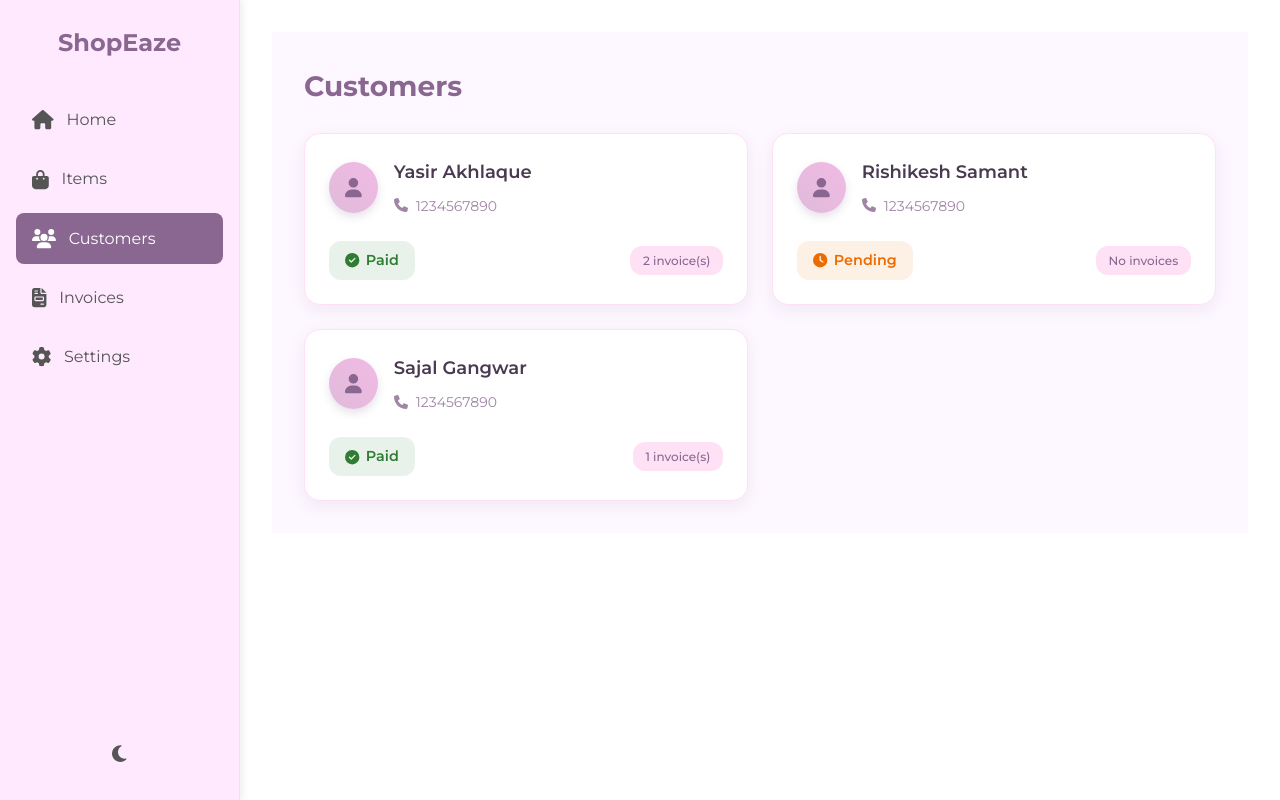
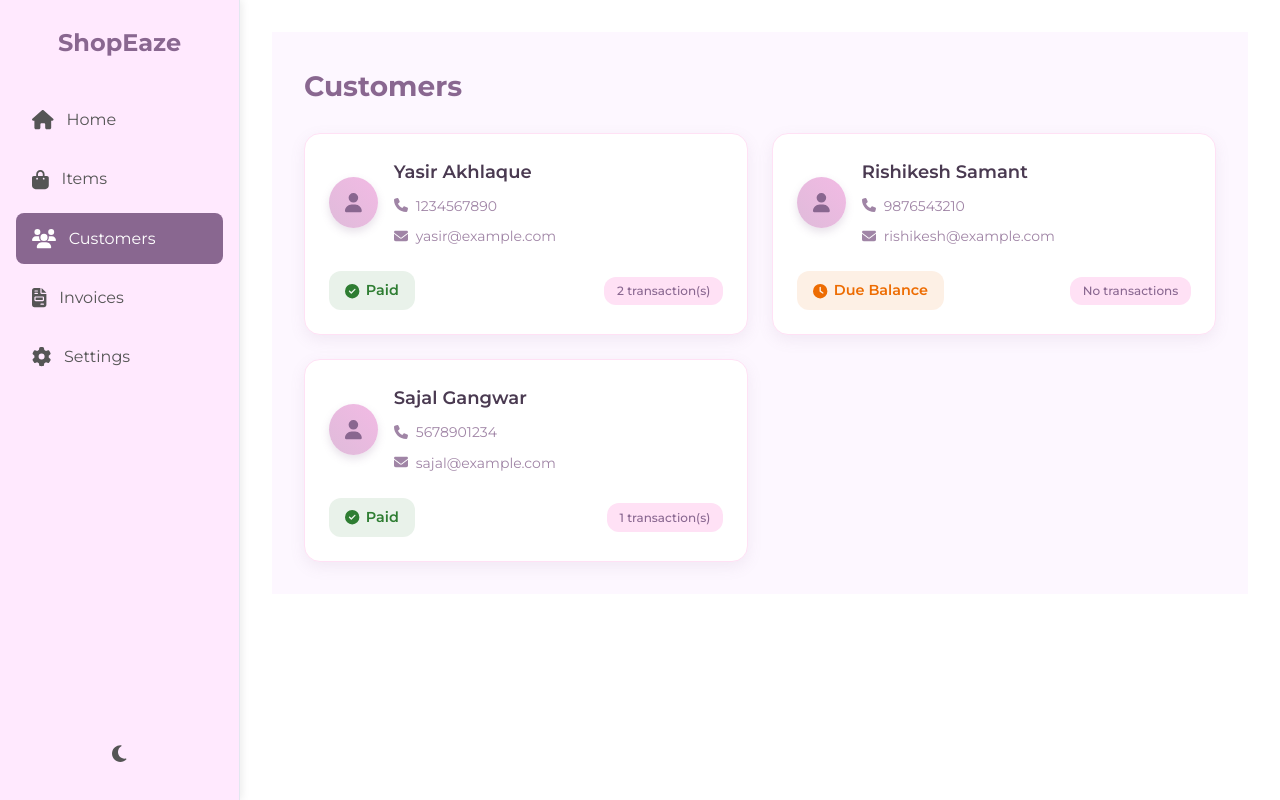
Before and after one commit to rishikeshsamant/Shopeaze, a React (Vite) app in the folder client/: page /customers in a window 1280 px wide. Built offline with nearby package versions, Linux system fonts and the light colour scheme; a web font is replaced by a local one.

Commit message:
Improved Customer Card

```diff
--- a/client/src/Components/CustomerCard.jsx
+++ b/client/src/Components/CustomerCard.jsx
@@ -1,7 +1,21 @@
 import { FontAwesomeIcon } from '@fortawesome/react-fontawesome';
-import { faUser, faPhone, faCheckCircle, faClock } from '@fortawesome/free-solid-svg-icons';
+import { faUser, faPhone, faCheckCircle, faClock, faEnvelope } from '@fortawesome/free-solid-svg-icons';
 
 export default function CustomerCard({ customer, onClick }) {
+    // Determine status based on balanceDue and amountPaid
+    const getStatus = () => {
+        if (customer.balanceDue > 0) {
+            return { status: 'pending', icon: faClock, label: 'Due Balance' };
+        } else if (customer.amountPaid > 0) {
+            return { status: 'paid', icon: faCheckCircle, label: 'Paid' };
+        } else {
+            return { status: 'new', icon: faUser, label: 'New' };
+        }
+    };
+
+    const status = getStatus();
+    const transactionCount = customer.transactions.length;
+
     return (
         <div className="modern-card" onClick={onClick}>
             <div className="top-row">
@@ -9,23 +23,27 @@ export default function CustomerCard({ customer, onClick }) {
                     <FontAwesomeIcon icon={faUser} />
                 </div>
                 <div className='customer-det'>
-                    <h3>{customer.CustomerName}</h3>
+                    <h3>{customer.name}</h3>
                     <p>
                         <FontAwesomeIcon icon={faPhone} style={{ marginRight: '8px' }} />
-                        {customer.CustomerMobile}
+                        {customer.phoneNumber}
+                    </p>
+                    <p>
+                        <FontAwesomeIcon icon={faEnvelope} style={{ marginRight: '8px' }} />
+                        {customer.email}
                     </p>
                 </div>
             </div>
             <div className="bottom-row">
-                <div className={`status ${customer.Status.toLowerCase()}`}>
-                    <FontAwesomeIcon icon={customer.Status === 'Paid' ? faCheckCircle : faClock} />
-                    {customer.Status}
+                <div className={`status ${status.status}`}>
+                    <FontAwesomeIcon icon={status.icon} />
+                    {status.label}
                 </div>
                 <div className="items-preview">
-                    {customer.invoices.length > 0 ? (
-                        <span>{customer.invoices.length} invoice(s)</span>
+                    {transactionCount > 0 ? (
+                        <span>{transactionCount} transaction(s)</span>
                     ) : (
-                        <span>No invoices</span>
+                        <span>No transactions</span>
                     )}
                 </div>
             </div>
--- a/client/src/Components/CustomerDetailModal.jsx
+++ b/client/src/Components/CustomerDetailModal.jsx
@@ -12,11 +12,46 @@ import {
   faShoppingBag,
   faEnvelope,
   faPlus,
-  faTimes
+  faTimes,
+  faWallet,
+  faCreditCard,
+  faReceipt
 } from '@fortawesome/free-solid-svg-icons';
 
 export default function CustomerDetailModal({ customer, onClose }) {
-    const [selectedInvoice, setSelectedInvoice] = useState(null);
+    const [selectedTransaction, setSelectedTransaction] = useState(null);
+
+    // Format date for display
+    const formatDate = (dateString) => {
+        const date = new Date(dateString);
+        return date.toLocaleDateString('en-IN', {
+            year: 'numeric',
+            month: 'short',
+            day: 'numeric'
+        });
+    };
+
+    // Format currency for display
+    const formatCurrency = (amount) => {
+        return new Intl.NumberFormat('en-IN', {
+            style: 'currency',
+            currency: 'INR',
+            maximumFractionDigits: 0
+        }).format(amount);
+    };
+
+    // Determine customer status
+    const getStatus = () => {
+        if (customer.balanceDue > 0) {
+            return { status: 'pending', icon: faClock, label: 'Due Balance' };
+        } else if (customer.amountPaid > 0) {
+            return { status: 'paid', icon: faCheckCircle, label: 'Paid' };
+        } else {
+            return { status: 'new', icon: faUser, label: 'New' };
+        }
+    };
+
+    const status = getStatus();
 
     return (
         <div className="modal-overlay full-screen">
@@ -30,14 +65,18 @@ export default function CustomerDetailModal({ customer, onClose }) {
                         <FontAwesomeIcon icon={faUser} />
                     </div>
                     <div className="modal-header-info">
-                        <h2>{customer.CustomerName}</h2>
+                        <h2>{customer.name}</h2>
                         <p>
                             <FontAwesomeIcon icon={faPhone} style={{ marginRight: '8px' }} />
-                            {customer.CustomerMobile}
+                            {customer.phoneNumber}
                         </p>
-                        <div className={`status-badge ${customer.Status.toLowerCase()}`}>
-                            <FontAwesomeIcon icon={customer.Status === 'Paid' ? faCheckCircle : faClock} />
-                            {customer.Status}
+                        <p>
+                            <FontAwesomeIcon icon={faEnvelope} style={{ marginRight: '8px' }} />
+                            {customer.email}
+                        </p>
+                        <div className={`status-badge ${status.status}`}>
+                            <FontAwesomeIcon icon={status.icon} />
+                            {status.label}
                         </div>
                     </div>
                 </div>
@@ -46,68 +85,109 @@ export default function CustomerDetailModal({ customer, onClose }) {
                     <div className="info-section">
                         <h3>Customer Information</h3>
                         <p>
-                            <span><FontAwesomeIcon icon={faMapMarkerAlt} /> Address</span>
-                            <span>{customer.CustomerAdd}</span>
+                            <span><FontAwesomeIcon icon={faMapMarkerAlt} /> Billing Address</span>
+                            <span>{customer.billingAddress}</span>
                         </p>
                         <p>
-                            <span><FontAwesomeIcon icon={faPhone} /> Phone</span>
-                            <span>{customer.CustomerMobile}</span>
+                            <span><FontAwesomeIcon icon={faMapMarkerAlt} /> Shipping Address</span>
+                            <span>{customer.shippingAddress}</span>
                         </p>
                         <p>
-                            <span><FontAwesomeIcon icon={faEnvelope} /> Email</span>
-                            <span>customer@example.com</span>
+                            <span><FontAwesomeIcon icon={faWallet} /> Balance Due</span>
+                            <span className={customer.balanceDue > 0 ? 'due-amount' : ''}>
+                                {formatCurrency(customer.balanceDue)}
+                            </span>
+                        </p>
+                        <p>
+                            <span><FontAwesomeIcon icon={faMoneyBillWave} /> Amount Paid</span>
+                            <span>{formatCurrency(customer.amountPaid)}</span>
+                        </p>
+                        <p>
+                            <span><FontAwesomeIcon icon={faCalendarAlt} /> Customer Since</span>
+                            <span>{formatDate(customer.createdAt)}</span>
                         </p>
                     </div>
 
                     <div className="purchase-section">
-                        <h3>Purchase History</h3>
-                        {customer.invoices.length > 0 ? (
-                            <div className="invoice-list">
-                                {customer.invoices.map((invoice) => (
-                                    <div key={invoice.id}
-                                        className="invoice-item"
-                                        onClick={() => setSelectedInvoice(invoice)}
+                        <h3>Transaction History</h3>
+                        {customer.transactions.length > 0 ? (
+                            <div className="transaction-grid">
+                                {customer.transactions.map((transaction, index) => (
+                                    <div
+                                        key={index}
+                                        className={`transaction-card ${selectedTransaction === transaction ? 'selected' : ''}`}
+                                        onClick={() => setSelectedTransaction(transaction)}
                                     >
-                                        <div className="invoice-date">
-                                            <FontAwesomeIcon icon={faCalendarAlt} style={{ marginRight: '8px' }} />
-                                            {invoice.date}
+                                        <div className="transaction-header">
+                                            <div className="transaction-icon">
+                                                <FontAwesomeIcon icon={faReceipt} />
+                                            </div>
+                                            <div className="transaction-amount">
+                                                {formatCurrency(transaction.amount)}
+                                            </div>
                                         </div>
-                                        <div className="invoice-amount">
-                                            <FontAwesomeIcon icon={faMoneyBillWave} style={{ marginRight: '8px' }} />
-                                            {invoice.amount}
+                                        <div className="transaction-details">
+                                            <div className="transaction-date">
+                                                <FontAwesomeIcon icon={faCalendarAlt} />
+                                                <span>{formatDate(transaction.date)}</span>
+                                            </div>
+                                            <div className="transaction-method">
+                                                <FontAwesomeIcon icon={faCreditCard} />
+                                                <span>{transaction.method}</span>
+                                            </div>
+                                            {transaction.notes && (
+                                                <div className="transaction-notes">
+                                                    {transaction.notes}
+                                                </div>
+                                            )}
                                         </div>
                                     </div>
                                 ))}
                             </div>
                         ) : (
-                            <p>No invoices found for this customer.</p>
+                            <p className="no-transactions">No transactions found for this customer.</p>
                         )}
 
-                        {selectedInvoice && (
-                            <div className="invoice-details">
+                        {selectedTransaction && (
+                            <div className="transaction-detail-card">
                                 <h3>
                                     <FontAwesomeIcon icon={faFileInvoice} style={{ marginRight: '8px' }} />
-                                    Invoice Details
+                                    Transaction Details
                                 </h3>
-                                <div className="invoice-info">
-                                    <p>
-                                        <span><FontAwesomeIcon icon={faCalendarAlt} /> Date</span>
-                                        <span>{selectedInvoice.date}</span>
-                                    </p>
-                                    <p>
-                                        <span><FontAwesomeIcon icon={faMoneyBillWave} /> Amount</span>
-                                        <span>{selectedInvoice.amount}</span>
-                                    </p>
+                                <div className="transaction-detail-content">
+                                    <div className="detail-row">
+                                        <div className="detail-label">
+                                            <FontAwesomeIcon icon={faCalendarAlt} /> Date
+                                        </div>
+                                        <div className="detail-value">
+                                            {formatDate(selectedTransaction.date)}
+                                        </div>
+                                    </div>
+                                    <div className="detail-row">
+                                        <div className="detail-label">
+                                            <FontAwesomeIcon icon={faMoneyBillWave} /> Amount
+                                        </div>
+                                        <div className="detail-value highlight">
+                                            {formatCurrency(selectedTransaction.amount)}
+                                        </div>
+                                    </div>
+                                    <div className="detail-row">
+                                        <div className="detail-label">
+                                            <FontAwesomeIcon icon={faCreditCard} /> Payment Method
+                                        </div>
+                                        <div className="detail-value">
+                                            {selectedTransaction.method}
+                                        </div>
+                                    </div>
+                                    {selectedTransaction.notes && (
+                                        <div className="detail-row notes">
+                                            <div className="detail-label">Notes</div>
+                                            <div className="detail-value">
+                                                {selectedTransaction.notes}
+                                            </div>
+                                        </div>
+                                    )}
                                 </div>
-                                <h4>Purchased Items:</h4>
-                                <ul>
-                                    {selectedInvoice.details.map((item, index) => (
-                                        <li key={index}>
-                                            <FontAwesomeIcon icon={faShoppingBag} style={{ marginRight: '8px' }} />
-                                            {item}
-                                        </li>
-                                    ))}
-                                </ul>
                             </div>
                         )}
 
--- a/client/src/pages/Customer.jsx
+++ b/client/src/pages/Customer.jsx
@@ -6,32 +6,89 @@ import '../styles/Customer.css';
 export default function Customer() {
     const [selectedCustomer, setSelectedCustomer] = useState(null);
 
-    const CustomerData = [
+    // Updated customer data structure to match backend schema
+    const customerData = [
         {
-            CustomerName: "Yasir Akhlaque",
-            CustomerAdd: "A 22/50 jbp lorema, UP",
-            CustomerMobile: "1234567890",
-            Status: "Paid",
-            invoices: [
-                { id: 1, date: "2024-12-01", amount: "₹120", details: ['Burger', 'Soda'] },
-                { id: 2, date: "2024-11-20", amount: "₹200", details: ['Pizza'] }
-            ]
+            _id: "1",
+            user: "user123",
+            name: "Yasir Akhlaque",
+            email: "yasir@example.com",
+            phoneNumber: "1234567890",
+            billingAddress: "A 22/50 jbp lorema, UP",
+            shippingAddress: "A 22/50 jbp lorema, UP",
+            balanceDue: 0,
+            amountPaid: 320,
+            transactions: [
+                {
+                    date: "2024-01-15T10:30:00Z",
+                    amount: 120,
+                    method: "UPI",
+                    notes: "Payment for invoice #INV-001"
+                },
+                {
+                    date: "2023-12-20T14:45:00Z",
+                    amount: 200,
+                    method: "Cash",
+                    notes: "Payment for invoice #INV-002"
+                }
+            ],
+            paymentHistory: [
+                {
+                    invoiceId: "inv001",
+                    amount: 120,
+                    date: "2024-01-15T10:30:00Z"
+                },
+                {
+                    invoiceId: "inv002",
+                    amount: 200,
+                    date: "2023-12-20T14:45:00Z"
+                }
+            ],
+            createdAt: "2023-10-01T08:00:00Z",
+            updatedAt: "2024-01-15T10:30:00Z"
         },
         {
-            CustomerName: "Rishikesh Samant",
-            CustomerAdd: "A 22/50 jbp lorema, UP",
-            CustomerMobile: "1234567890",
-            Status: "Pending",
-            invoices: []
+            _id: "2",
+            user: "user123",
+            name: "Rishikesh Samant",
+            email: "rishikesh@example.com",
+            phoneNumber: "9876543210",
+            billingAddress: "B 15/32 abc colony, MP",
+            shippingAddress: "B 15/32 abc colony, MP",
+            balanceDue: 150,
+            amountPaid: 0,
+            transactions: [],
+            paymentHistory: [],
+            createdAt: "2023-11-05T09:15:00Z",
+            updatedAt: "2023-11-05T09:15:00Z"
         },
         {
-            CustomerName: "Sajal Gangwar",
-            CustomerAdd: "A 22/50 jbp lorema, UP",
-            CustomerMobile: "1234567890",
-            Status: "Paid",
-            invoices: [
-                { id: 3, date: "2024-10-15", amount: "₹80", details: ['Chowmin'] }
-            ]
+            _id: "3",
+            user: "user123",
+            name: "Sajal Gangwar",
+            email: "sajal@example.com",
+            phoneNumber: "5678901234",
+            billingAddress: "C 45/10 xyz street, Delhi",
+            shippingAddress: "C 45/10 xyz street, Delhi",
+            balanceDue: 0,
+            amountPaid: 80,
+            transactions: [
+                {
+                    date: "2023-12-10T11:20:00Z",
+                    amount: 80,
+                    method: "Card",
+                    notes: "Payment for invoice #INV-003"
+                }
+            ],
+            paymentHistory: [
+                {
+                    invoiceId: "inv003",
+                    amount: 80,
+                    date: "2023-12-10T11:20:00Z"
+                }
+            ],
+            createdAt: "2023-10-20T12:30:00Z",
+            updatedAt: "2023-12-10T11:20:00Z"
         },
     ];
 
@@ -39,9 +96,9 @@ export default function Customer() {
         <div className="customer-page">
             <h1>Customers</h1>
             <div className="customer-grid">
-                {CustomerData.map((customer, index) => (
+                {customerData.map((customer) => (
                     <CustomerCard
-                        key={index}
+                        key={customer._id}
                         customer={customer}
                         onClick={() => setSelectedCustomer(customer)}
                     />
```
Also changed, not shown: client/src/styles/Customer.css (+162 -0 lines).
